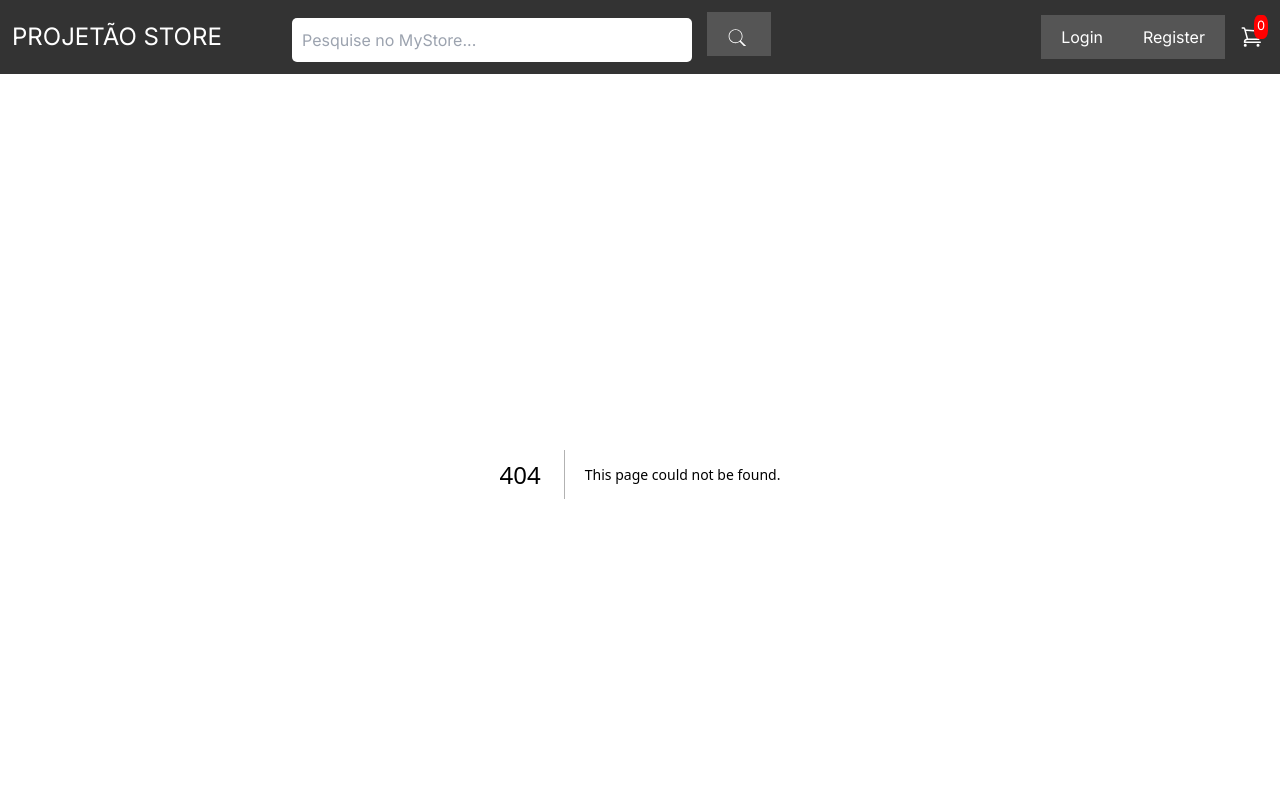
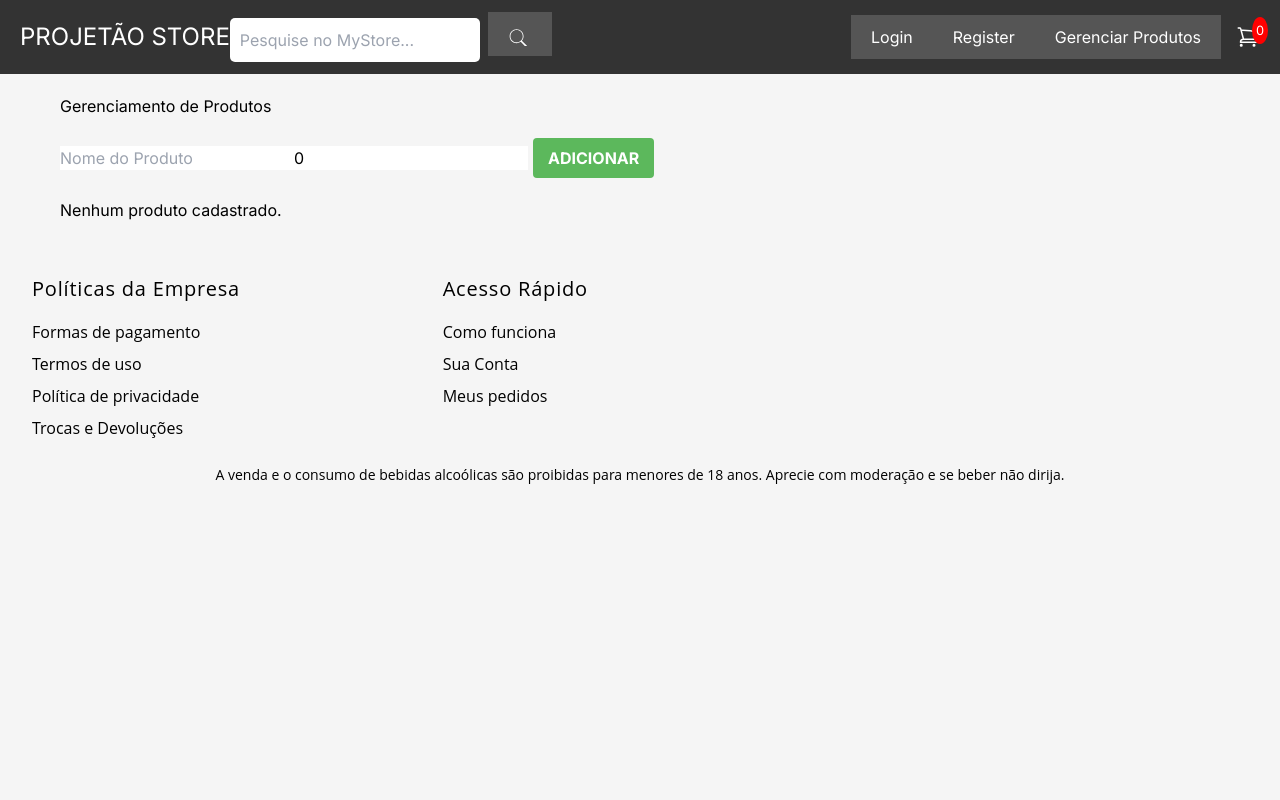
Before and after one commit to OtnielSSilva/treino-web, a Next.js app: page /productsManager in a window 1280 px wide. Before the commit this address had no page. Shown: the top 800 px of the page. Built offline with nearby package versions, Linux system fonts and the light colour scheme.

Commit message:
mudanças no header e criação da pagina gerenciamento de produtos

```diff
--- /dev/null
+++ b/app/productsManager/manageProducts.module.css
@@ -0,0 +1,85 @@
+.main {
+  display: flex;
+  flex-direction: column;
+  padding: 20px;
+  width: 100%;
+  max-width: 1200px; /* Limita a largura máxima */
+  margin: auto; /* Centraliza o .main */
+}
+
+.button, .removeButton, .addButton, .updateButton, .cancelButton {
+  padding: 10px 15px;
+  border: none;
+  border-radius: 4px;
+  cursor: pointer;
+  font-weight: bold;
+  text-transform: uppercase;
+  transition: background-color 0.3s ease;
+  margin: 0 5px; /* Espaçamento entre botões */
+}
+
+.button:hover, .addButton:hover, .updateButton:hover {
+  background-color: #4cae4c; /* Efeito hover para botões de adicionar e atualizar */
+}
+
+.removeButton {
+  background-color: #d9534f;
+  color: white;
+}
+
+.removeButton:hover {
+  background-color: #c9302c;
+}
+
+.productList {
+  display: grid;
+  grid-template-columns: repeat(auto-fit, minmax(250px, 1fr));
+  gap: 20px;
+  margin-top: 20px; /* Espaçamento entre a lista de produtos e o formulário */
+}
+
+.productItem {
+  background-color: #fff;
+  border: 1px solid #ddd;
+  border-radius: 4px;
+  padding: 15px;
+  display: flex;
+  flex-direction: column; /* Organiza os elementos verticalmente */
+  align-items: start; /* Alinha os elementos à esquerda */
+  box-shadow: 0 2px 4px rgba(0,0,0,0.1);
+}
+
+.productItem span {
+  font-size: 1rem;
+  color: #333;
+  margin-bottom: 5px; /* Espaçamento entre o preço e os botões */
+}
+
+.updateButton, .cancelButton {
+  background-color: #f0ad4e; /* Cor para o botão de atualizar */
+  color: white;
+}
+
+.cancelButton {
+  background-color: #6c757d; /* Cor para o botão de cancelar */
+}
+
+.addButton {
+  background-color: #5cb85c;
+  color: white;
+  width: auto;
+  height: auto;
+  line-height: normal;
+  margin-top: 20px;
+}
+
+@media (max-width: 768px) {
+  .productList {
+    grid-template-columns: 1fr; /* Uma coluna em telas pequenas */
+  }
+
+  .addButton, .button, .removeButton, .updateButton, .cancelButton {
+    width: 100%; /* Botões de largura total em telas pequenas */
+    margin: 10px 0; /* Espaçamento acima e abaixo em telas pequenas */
+  }
+}
--- /dev/null
+++ b/app/productsManager/page.tsx
@@ -0,0 +1,138 @@
+'use client';
+import React, { useState } from 'react';
+import styles from './manageProducts.module.css';
+import { IProduct } from '@/types/types';
+
+export default function ManageProducts() {
+  const [products, setProducts] = useState<IProduct[]>([]);
+  const [newProduct, setNewProduct] = useState({
+    produto_id: 0,
+    nome: '',
+    descricao: '',
+    preco: 0,
+    categoria_id: '',
+    estoque: 0,
+    ativo: true,
+  });
+  const [isEditing, setIsEditing] = useState(false);
+
+  const handleInputChange = (e: React.ChangeEvent<HTMLInputElement>) => {
+    const { name, value } = e.target;
+    setNewProduct({ ...newProduct, [name]: value });
+  };
+
+  const handleSubmit = (e: React.FormEvent<HTMLFormElement>) => {
+    e.preventDefault();
+    if (isEditing) {
+      setProducts(
+        products.map((p) =>
+          p.produto_id === newProduct.produto_id ? newProduct : p
+        )
+      );
+    } else {
+      const nextId =
+        products.reduce(
+          (maxId, product) => Math.max(product.produto_id, maxId),
+          0
+        ) + 1;
+      setProducts([...products, { ...newProduct, produto_id: nextId }]);
+    }
+    resetForm();
+  };
+
+  const resetForm = () => {
+    setNewProduct({
+      produto_id: 0,
+      nome: '',
+      descricao: '',
+      preco: 0,
+      categoria_id: '',
+      estoque: 0,
+      ativo: true,
+    });
+    setIsEditing(false);
+  };
+
+  const editProduct = (product: IProduct) => {
+    setNewProduct(product);
+    setIsEditing(true);
+  };
+
+  const cancelEdit = () => {
+    resetForm();
+  };
+
+  return (
+    <main className={styles.main}>
+      <div className={styles.header}>
+        <h1>Gerenciamento de Produtos</h1>
+        <form onSubmit={handleSubmit}>
+          <input
+            type='text'
+            name='nome'
+            value={newProduct.nome}
+            onChange={handleInputChange}
+            placeholder='Nome do Produto'
+          />
+          <input
+            type='number'
+            name='preco'
+            value={newProduct.preco}
+            onChange={handleInputChange}
+            placeholder='Preço'
+          />
+          {isEditing ? (
+            <>
+              <button type='submit' className={styles.updateButton}>
+                Atualizar
+              </button>
+              <button
+                type='button'
+                onClick={cancelEdit}
+                className={styles.cancelButton}
+              >
+                Cancelar
+              </button>
+            </>
+          ) : (
+            <button type='submit' className={styles.addButton}>
+              Adicionar
+            </button>
+          )}
+        </form>
+      </div>
+      <div className={styles.productList}>
+        {products.length > 0 ? (
+          products.map((product) => (
+            <div key={product.produto_id} className={styles.productItem}>
+              <span>{product.nome}</span>
+              <span>R$ {product.preco}</span>
+              <div className={styles.productActions}>
+                <button
+                  onClick={() => editProduct(product)}
+                  className={styles.editButton}
+                >
+                  Editar
+                </button>
+                <button
+                  onClick={() =>
+                    setProducts(
+                      products.filter(
+                        (p) => p.produto_id !== product.produto_id
+                      )
+                    )
+                  }
+                  className={styles.removeButton}
+                >
+                  Remover
+                </button>
+              </div>
+            </div>
+          ))
+        ) : (
+          <p>Nenhum produto cadastrado.</p>
+        )}
+      </div>
+    </main>
+  );
+}
--- a/components/header/Header.tsx
+++ b/components/header/Header.tsx
@@ -22,6 +22,7 @@ export const Header = () => {
       <div className={styles.buttonContainer}>
         <MenuButton href='/login' title='Login' />
         <MenuButton href='/register' title='Register' />
+        <MenuButton href='/productsManager' title='Gerenciar Produtos' />
         <Link href='/cart' className='link'>
           <div className={styles.cart}>
             <Image src={cartIcon} alt='Cart' width={24} height={24} />
--- a/components/header/header.module.css
+++ b/components/header/header.module.css
@@ -1,7 +1,7 @@
 .header {
   background-color: #333;
   color: white;
-  padding: 12px;
+  padding: 12px 20px; /* Adicione um pouco mais de padding horizontal */
   display: flex;
   justify-content: space-between;
   align-items: center;
@@ -15,7 +15,7 @@
   font-size: 24px;
   cursor: pointer;
   text-transform: uppercase;
-  color: white;
+  margin-right: auto; /* Isso empurrará tudo para a direita do logotipo */
 }
 
 .logo:hover {
@@ -24,10 +24,9 @@
 
 .buttonContainer {
   display: flex;
-  justify-content: space-evenly;
   align-items: center;
-  max-width: 20%;
-  margin-left: 200px;
+  /* Não limite a largura máxima; permita que os botões definam seu próprio tamanho */
+  margin-left: auto; /* Isso fará com que a buttonContainer fique à direita */
 }
 
 .input {
@@ -35,16 +34,25 @@
   margin-right: 15px;
   border: none;
   border-radius: 5px;
-  width: 400px;
+  width: 250px; /* Ajuste conforme necessário para manter a responsividade */
   color: #555;
+  box-sizing: border-box; /* Isso impede que o padding aumente a largura */
+  flex-grow: 1;
+  margin-right: 8px ;
 }
 
 .button {
   background-color: #555;
   color: white;
   border: none;
-  padding: 10px 20px;
+  padding: 10px 15px; /* Ajuste o padding para os botões para que correspondam em tamanho */
   cursor: pointer;
+  text-transform: uppercase;
+  font-weight: 500;
+  transition: background-color 0.2s ease-in-out;
+  margin: 0 8px;
+  min-width: 100px; /* Largura mínima para uniformidade */
+  text-align: center; /* Alinhe o texto dos botões ao centro */
 }
 
 .button:hover {
@@ -53,19 +61,36 @@
 
 .cart {
   display: flex;
+  align-items: center;
+  justify-content: center;
+  position: relative;
   font-size: 24px;
   cursor: pointer;
-  position: relative;
-  margin-left: 15px;
+  margin-left: 15px; /* Espaçamento consistente com outros botões */
 }
 
 .cartNumber {
   background-color: red;
   color: white;
-  border-radius: 35%;
-  margin-left: -10px;
-  padding: 1px 3px;
-  position: relative;
+  border-radius: 50%; /* Faz o número do carrinho ser perfeitamente redondo */
+  padding: 4px; /* Espaçamento adequado ao redor do número */
+  position: absolute;
+  top: -8px;
+  right: -8px;
   font-size: 0.8rem;
-  top: -10px;
+  min-width: 16px; /* Assegura que seja um círculo mesmo com um dígito */
+  text-align: center;
 }
+
+.searchContainer {
+  display: flex; /* Usar flex para alinhar barra de pesquisa e botão */
+  flex-grow: 1; /* Faz com que a barra de pesquisa ocupe o espaço disponível */
+  margin: 0 20px; /* Adicione um espaçamento lateral para separar da logo e dos botões */
+  align-items: center;
+  justify-content: center;
+}
+
+.searchButton {
+  padding: 10px 15px; /* Pode ajustar o padding para alinhar com o tamanho da barra de pesquisa */
+  white-space: nowrap;
+}
```
